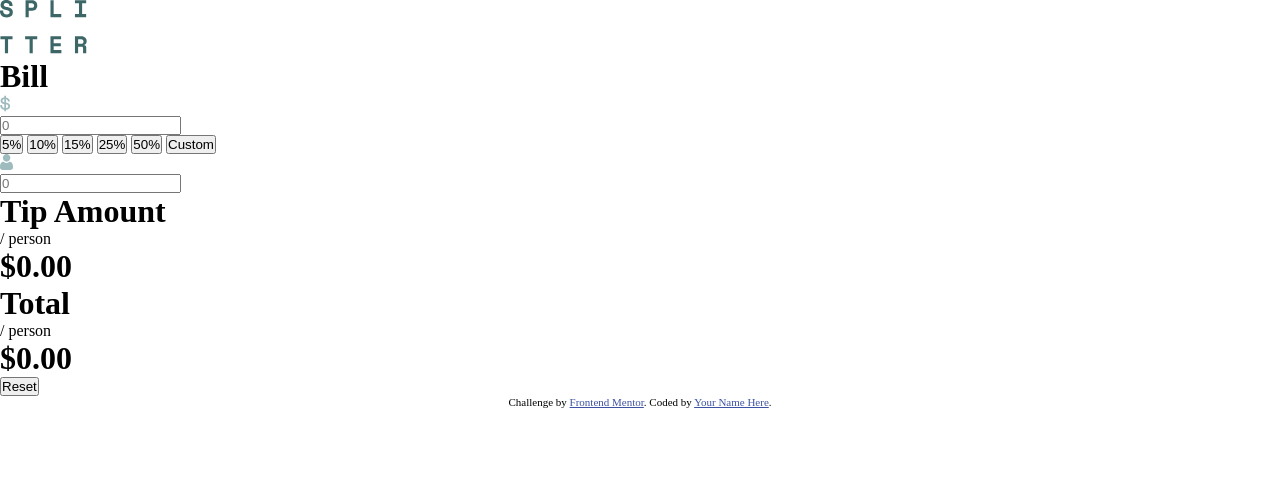
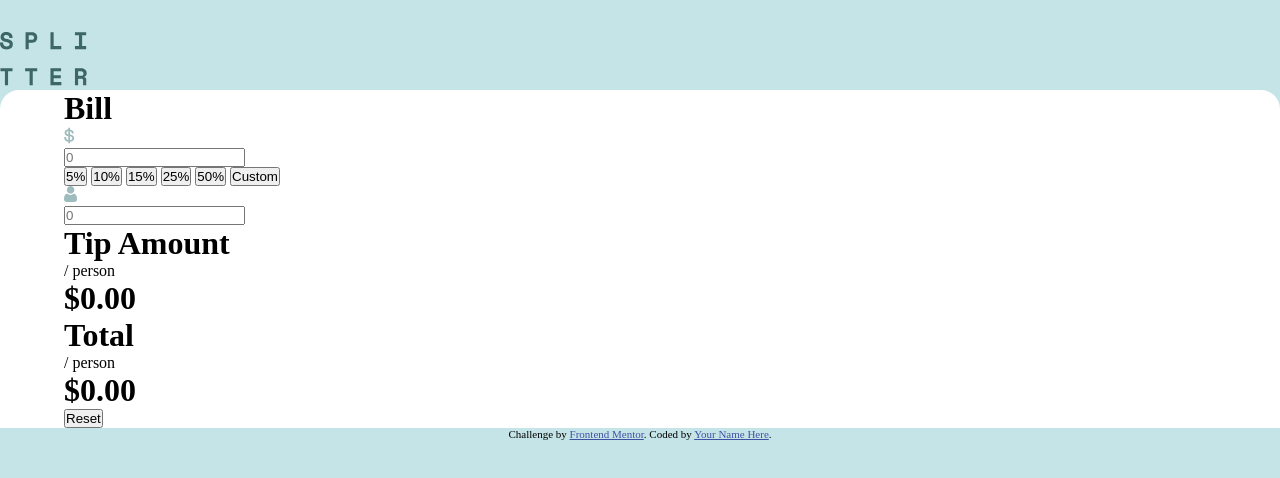
Before and after one commit to Manuelcoder02/tip-calculator, a plain HTML site: page index.html in a window 1280 px wide. Drawn offline with Linux system fonts and the light colour scheme.

Commit message:
update style.css

```diff
--- a/assets/css/style.css
+++ b/assets/css/style.css
@@ -8,6 +8,21 @@
 img {
   max-width: 100%;
 }
+body {
+  background-color: hsl(185, 41%, 84%);
+}
+.container {
+  width: 90%;
+  margin: 0 auto;
+}
+#wrapper {
+  margin-top: 2em;
+}
+#inner-container {
+  background-color: #fff;
+  border-top-right-radius: 1.2em;
+  border-top-left-radius: 1.2em;
+}
 /* ATTRIBUTION STYLING */
 .attribution {
   font-size: 11px;
```
Also changed, not shown: design/active-states.jpg (added), design/desktop-design-completed.jpg (added), design/desktop-design-empty.jpg (added), design/desktop-preview.jpg (added), design/mobile-design.jpg (added), 4 other files.
